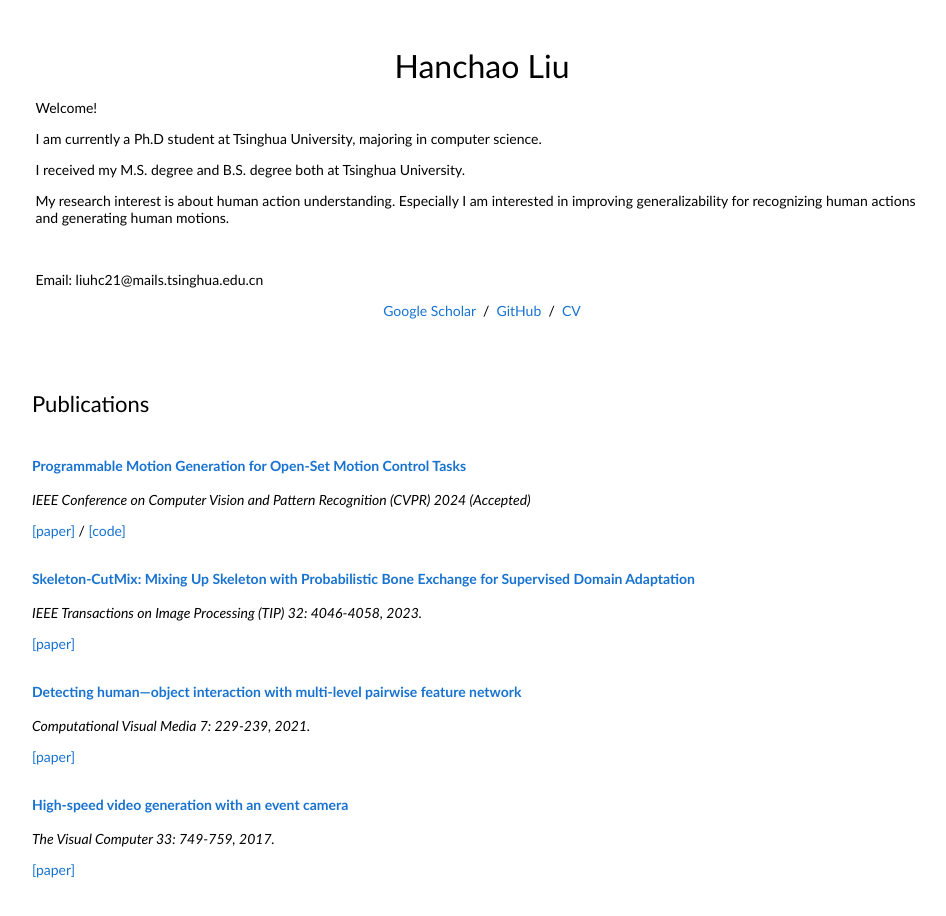
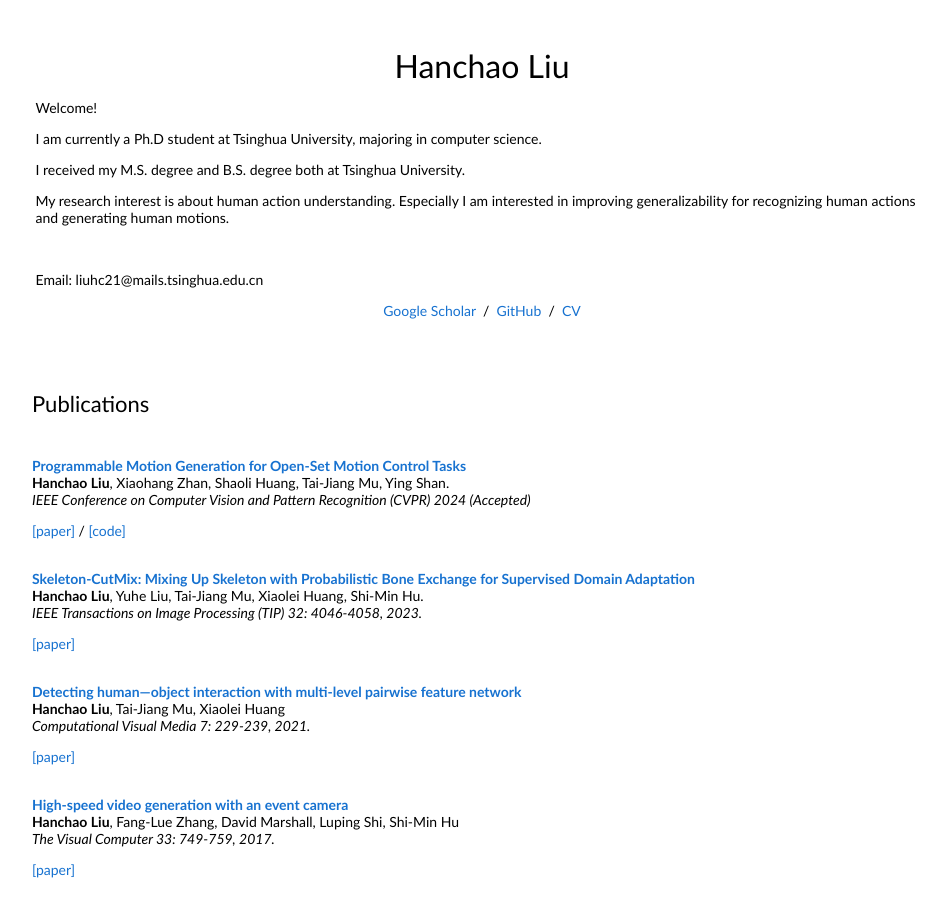
Before and after one commit to HanchaoLiu/HanchaoLiu.github.io, a plain HTML site: page index.html in a window 1280 px wide. Shown: the whole page, without its empty margins (158-1104 px from the left). Drawn offline with Linux system fonts and the light colour scheme.

Commit message:
add_author

```diff
--- a/index.html
+++ b/index.html
@@ -88,7 +88,7 @@
             <papertitle>Programmable Motion Generation for Open-Set Motion Control Tasks</papertitle>
             </a>
             <br>
-            <!-- <strong>author1</strong>, author2 -->
+            <strong>Hanchao Liu</strong>, Xiaohang Zhan, Shaoli Huang, Tai-Jiang Mu, Ying Shan.
             <br>
             <em>
              IEEE Conference on Computer Vision and Pattern Recognition (CVPR) 2024 (Accepted)
@@ -110,7 +110,7 @@
               <papertitle>Skeleton-CutMix: Mixing Up Skeleton with Probabilistic Bone Exchange for Supervised Domain Adaptation</papertitle>
             </a>
             <br>
-            <!-- <strong>author1</strong>, author2 -->
+            <strong>Hanchao Liu</strong>, Yuhe Liu, Tai-Jiang Mu, Xiaolei Huang, Shi-Min Hu.
             <br>
             <em>
               IEEE Transactions on Image Processing (TIP) 32: 4046-4058, 2023.
@@ -132,7 +132,7 @@
               <papertitle>Detecting human—object interaction with multi-level pairwise feature network</papertitle>
             </a>
             <br>
-            <!-- <strong>author1</strong>, author2 -->
+            <strong>Hanchao Liu</strong>, Tai-Jiang Mu, Xiaolei Huang
             <br>
             <em>
               Computational Visual Media 7: 229-239, 2021.
@@ -155,7 +155,7 @@
               <papertitle>High-speed video generation with an event camera</papertitle>
             </a>
             <br>
-            <!-- <strong>author1</strong>, author2 -->
+            <strong>Hanchao Liu</strong>, Fang-Lue Zhang, David Marshall, Luping Shi, Shi-Min Hu
             <br>
             <em>
               The Visual Computer 33: 749-759, 2017.
```
